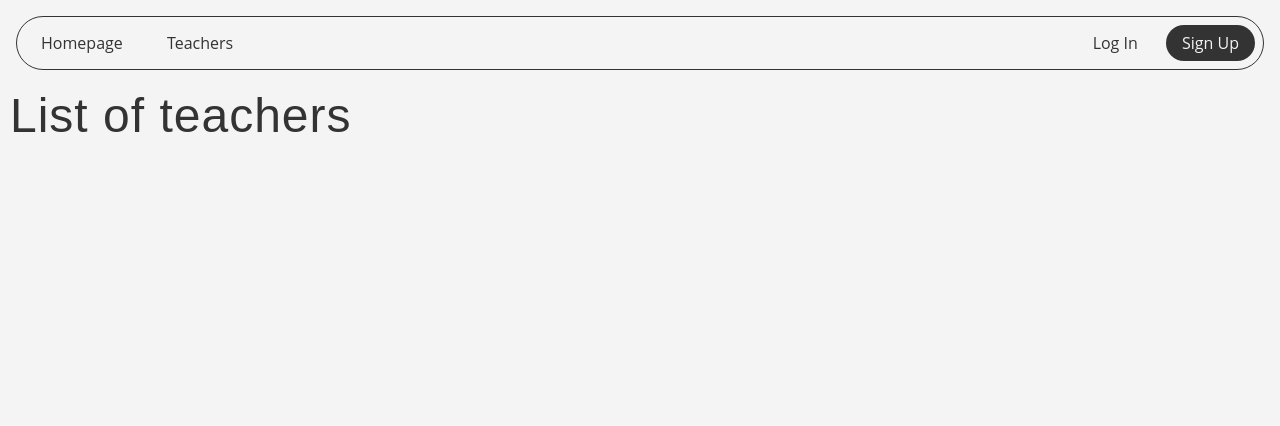
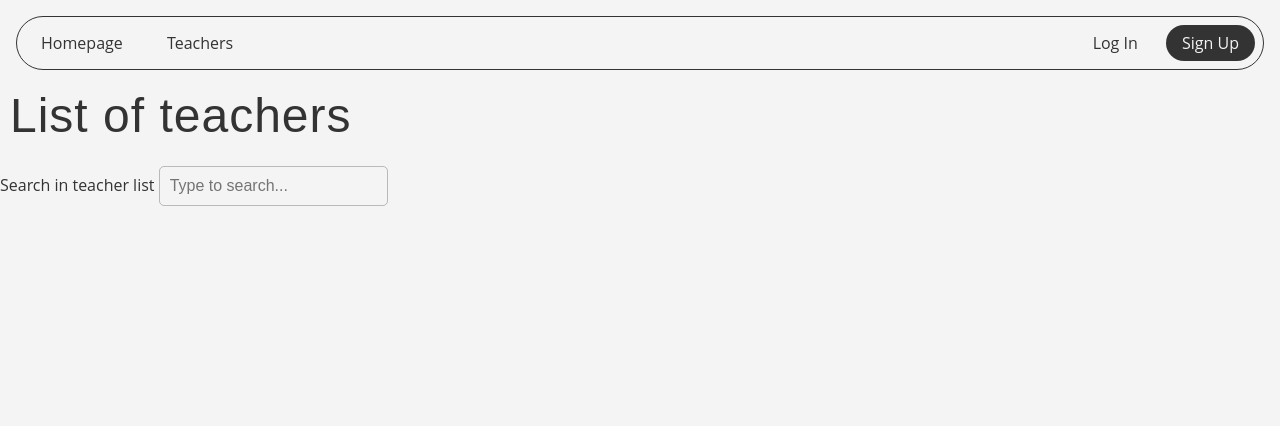
Before and after one commit to veemarh/DjangoBlockchained, a Django app: page /teacher_list/ in a window 1280 px wide. Shown: the top 426 px of the page. Run offline with Django 5.2, Linux system fonts and the light colour scheme.

Commit message:
filter by teacher name

```diff
--- a/static/css/teacher_list.css
+++ b/static/css/teacher_list.css
@@ -66,3 +66,22 @@
 .teacher-button:hover {
     background-color: #ddd;
 }
+
+
+
+#teacher-list-search input[type=search] {
+    background: transparent;
+    outline: none;
+    border: 1px solid rgba(51, 51, 51, 0.3);
+    border-radius: 5px;
+    padding: 10px;
+    font-size: 16px;
+}
+#teacher-list-search input[type=search]:active,
+#teacher-list-search input[type=search]:focus {
+    border-color: #333;
+}
+
+.hidden {
+    display: none;
+}
--- a/templates/teacher_list.html
+++ b/templates/teacher_list.html
@@ -5,6 +5,10 @@
     <div>
         <h1>List of teachers</h1>
     </div>
+    <form id="teacher-list-search">
+        <label for="search">Search in teacher list</label>
+        <input type="search" id="search" placeholder="Type to search...">
+    </form>
     <ul id="teacher-list-container">
         {% for teacher in teachers %}
             <li>
@@ -12,7 +16,6 @@
                     <div class="teacher-avatar"></div>
                     <div class="teacher-info">
                         <div class="teacher-name"><a href="#">{{ teacher.user.username }}</a></div>
-<!--                    чуть позже добавю связь с нормальной отраслью-->
                         <div class="teacher-profession">"Profession"</div>
                     </div>
                     <div class="teacher-button-wrapper">
@@ -22,4 +25,18 @@
             </li>
         {% endfor %}
     </ul>
+    <script>
+        let teachers = document.querySelectorAll('#teacher-list-container li');
+        document.getElementById('search').addEventListener('input', function () {
+            let filter = this.value.toLowerCase();
+            teachers.forEach(function (teacher) {
+                let teacherName = teacher.querySelector('.teacher-name a').textContent.toLowerCase();
+                if (teacherName.includes(filter)) {
+                    teacher.classList.remove('hidden');
+                } else {
+                    teacher.classList.add('hidden');
+                }
+            });
+        });
+    </script>
 {% endblock %}
```
Lines whose indentation alone changed are shown as unchanged.
